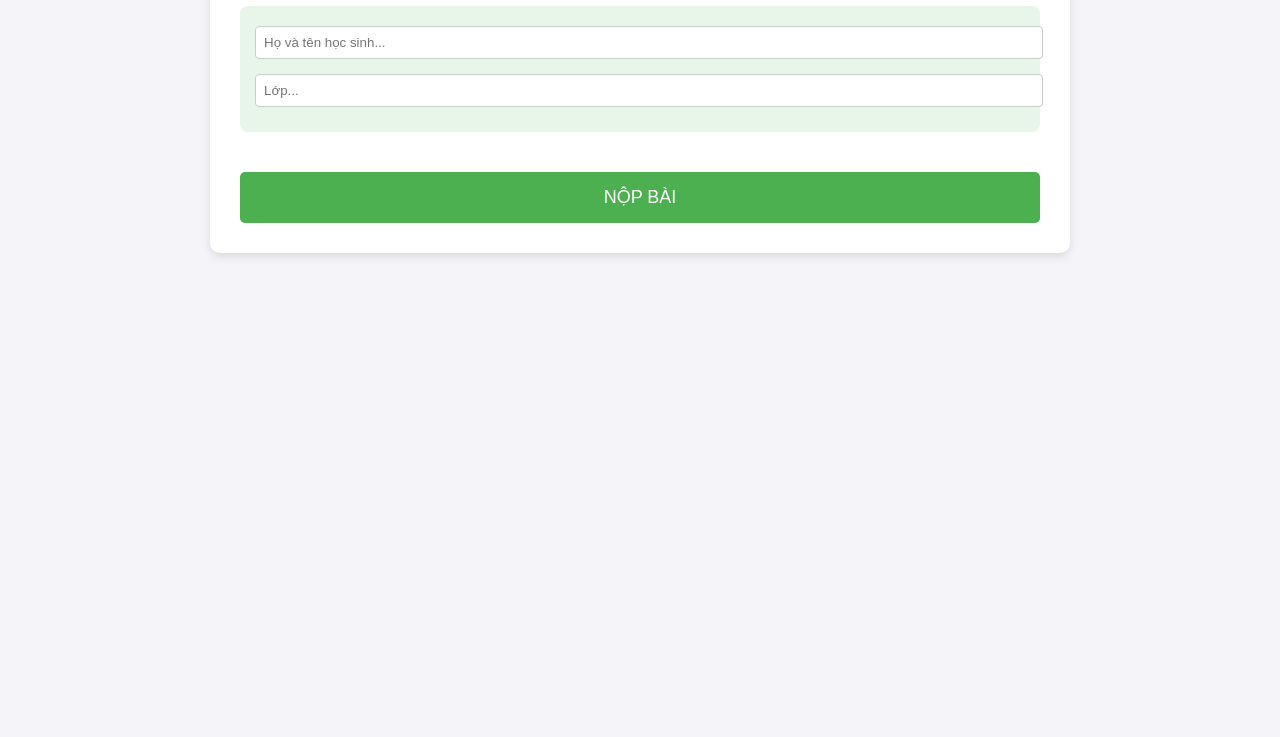
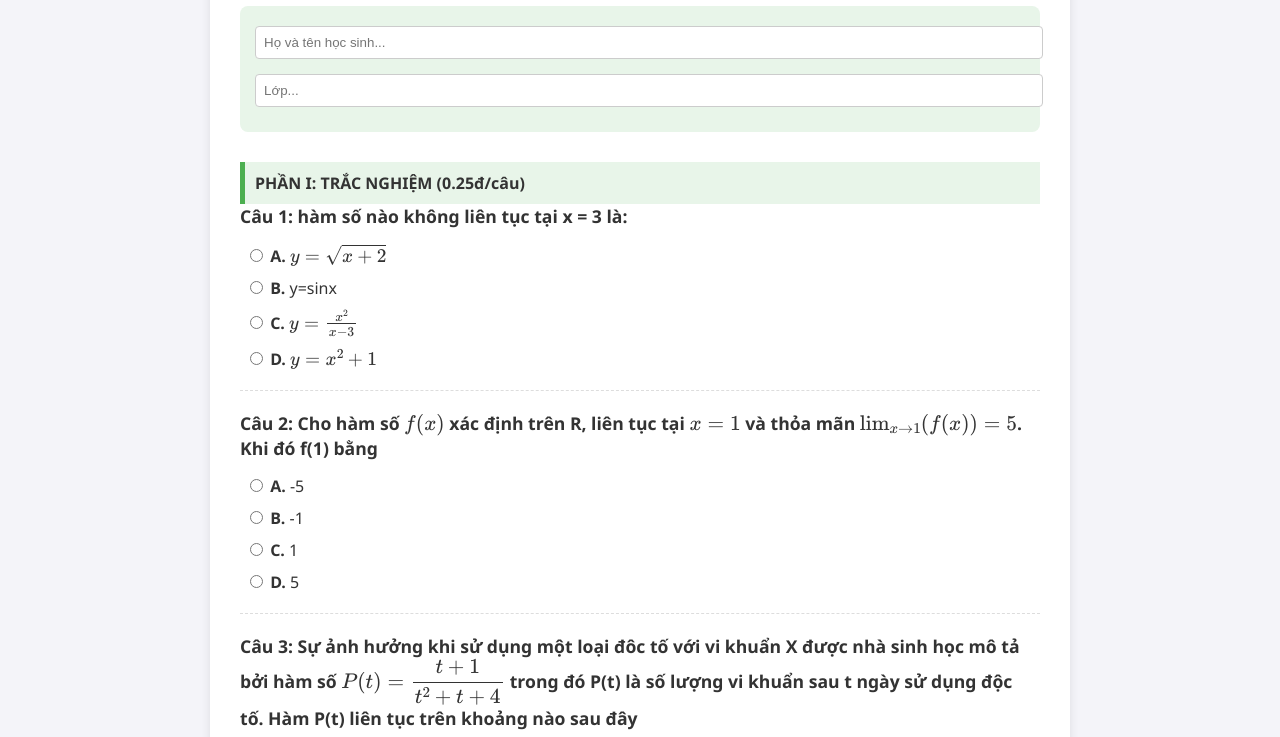
Before and after one commit to saokhuedkclass/11test, a plain HTML site: page 15p_so6_1.html in a window 1280 px wide. Shown: the part 138-875 px from the top of the page. Before the commit the page ends 800 px from the top, so only its background shows below. Drawn offline with nearby package versions, Linux system fonts and the light colour scheme.

Commit message:
Update 15p_so6_1.html

```diff
--- a/15p_so6_1.html
+++ b/15p_so6_1.html
@@ -57,9 +57,9 @@
         },
         {
             type: 1,
-            text: "Câu 3: Sự ảnh hưởng khi sử dụng một loại đôc tố với vi khuẩn X được nhà sinh học mô tả bởi hàm số $P(t)= \\dfrac{t+1}{t^2 + t + 4}$
-                    trong đó là số lượng vi khuẩn sau t ngày sử dụng độc tố. Hàm P(t) liên tục trên khoảng nào sau đây",
-
+            text: `Câu 3: Sự ảnh hưởng khi sử dụng một loại đôc tố với vi khuẩn X được nhà sinh học mô tả bởi hàm số $P(t)= \\dfrac{t+1}{t^2 + t + 4}$
+                    trong đó P(t) là số lượng vi khuẩn sau t ngày sử dụng độc tố. Hàm P(t) liên tục trên khoảng nào sau đây`,
+            // trong string nếu " " không thể xuống dòng
             options: ["(0;4)", "$(2;+\\infty)$", "$(0;+\\infty)$", "$(-\\infty; +\\infty)$"],
             correct: "D"
         },
```
